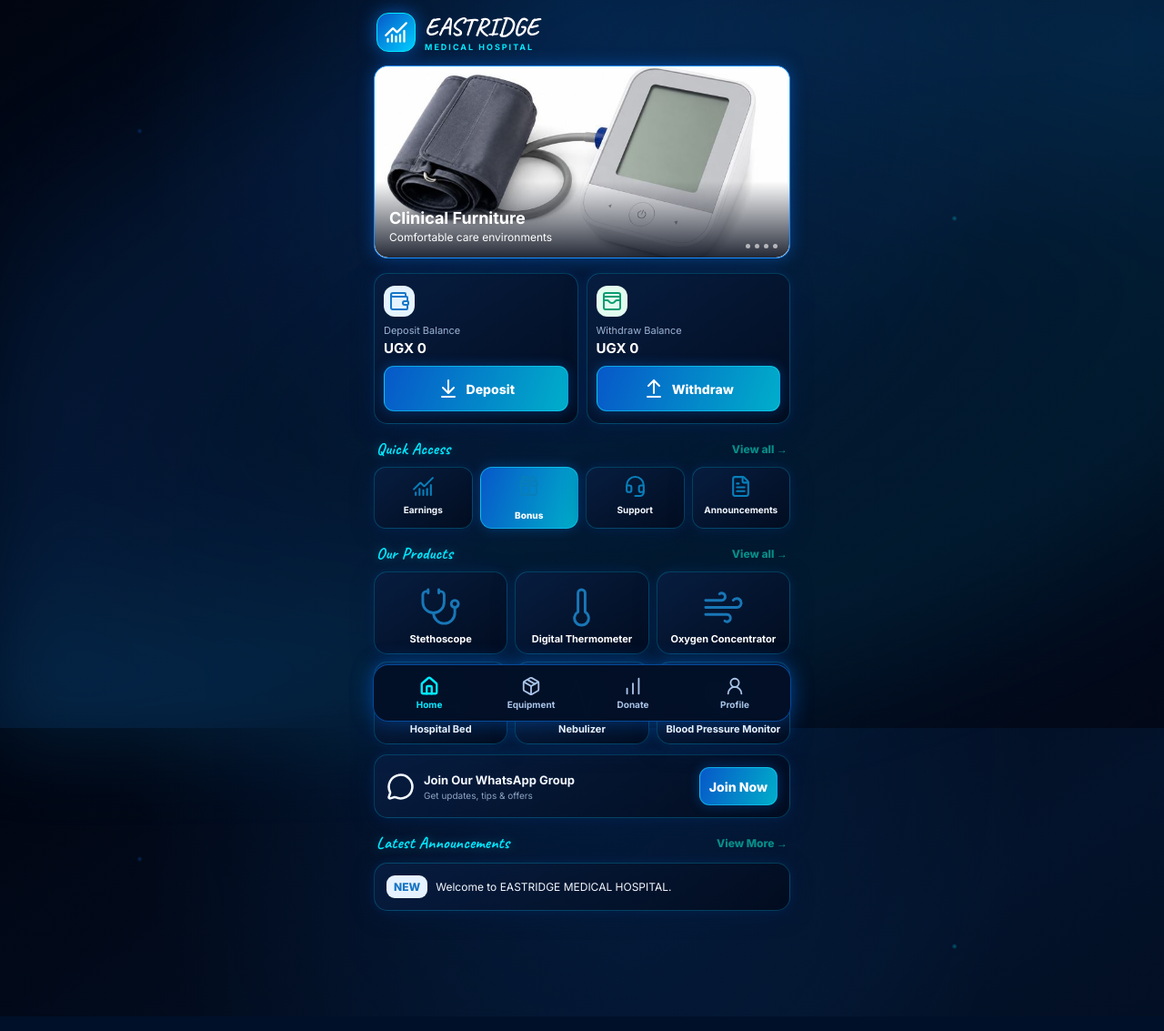
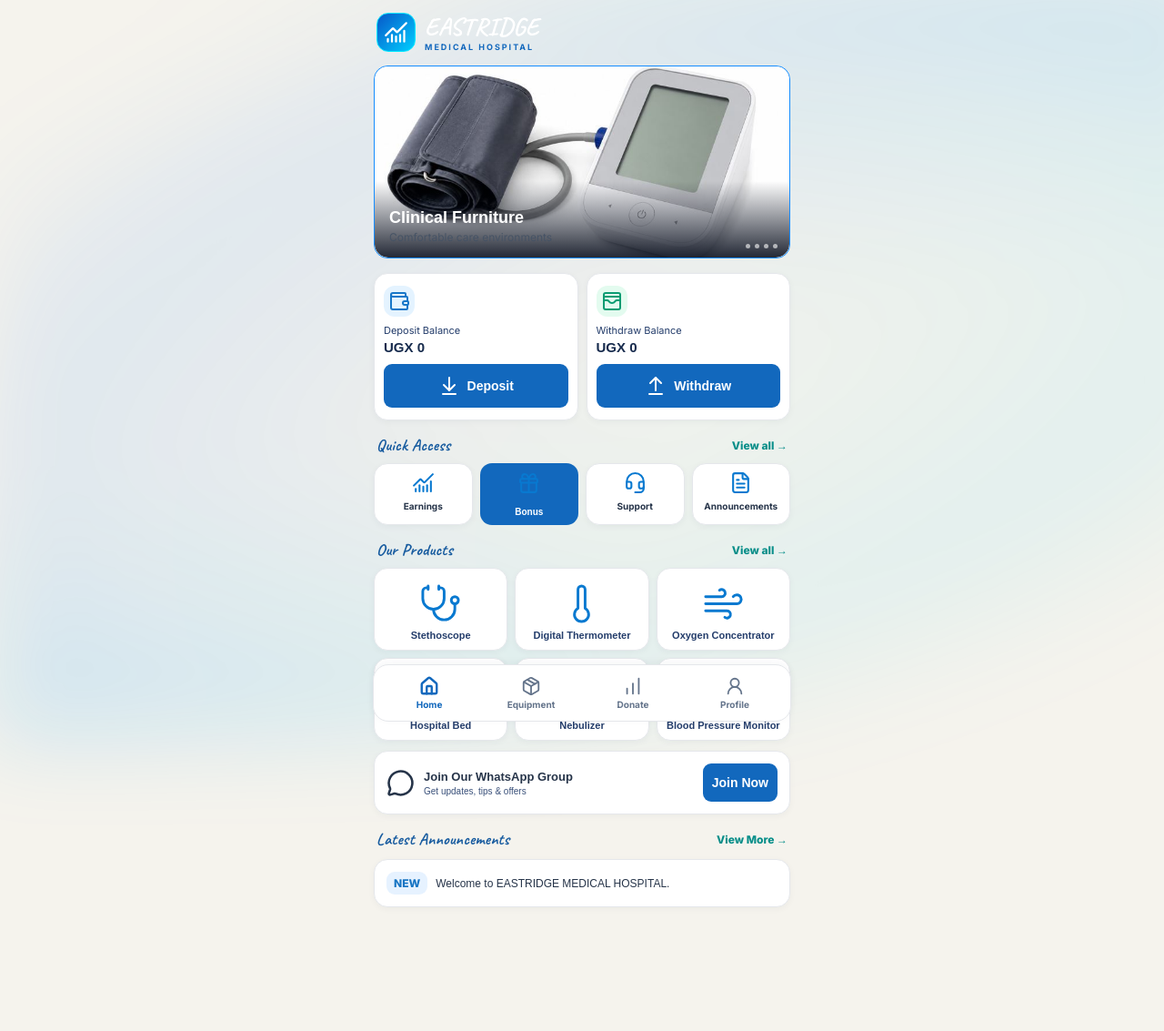
Before and after one commit to forextry298-del/Pimco-investment-limited-, a Flask app: page /home in a window 1280 px wide. Shown: the whole page at 91% size. Run offline with Flask 3, Linux system fonts and the light colour scheme; a user stored in the database is signed in; data comes from the database, SQL or seed files in the repository; data that the repository does not hold is empty.

Commit message:
Apply clean cream and white platform design

```diff
--- a/static/neon-redesign.css
+++ b/static/neon-redesign.css
@@ -221,3 +221,194 @@ img{max-width:100%}
  .bottomnav{width:96%!important}
  .section-head h2{font-size:17px!important}
 }
+
+/* FINAL COLOUR MATCH — REFERENCE IMAGE 1 */
+:root{
+ --cyan:#00dfff;
+ --blue:#087bd5;
+ --white:#ffffff;
+ --muted:#526581;
+}
+
+/* NEON CITY BACKGROUND */
+html,body{
+ background-color:#02091e!important;
+ color:#102958!important;
+}
+body{
+ background-image:
+ linear-gradient(180deg,rgba(1,8,35,.12),rgba(1,8,35,.18)),
+ url('/static/images/neon-city-circuit.jpg')!important;
+ background-size:cover!important;
+ background-position:center top!important;
+ background-attachment:fixed!important;
+}
+
+/* BRIGHT WHITE CARDS */
+.panel,.card,.balance,.notice,.announcement,
+.product,.quick a,.quick>button{
+ background:#f7f9ff!important;
+ color:#102958!important;
+ border:1px solid #d7e7ff!important;
+ border-radius:20px!important;
+ box-shadow:0 0 17px #3985ff66!important;
+}
+
+/* CARD TEXT */
+.panel p,.panel span,.panel label,
+.balance label,.notice small,.small,
+.product b,.quick a{
+ color:#243d6b!important;
+}
+.balance strong,.panel strong{
+ color:#071d4a!important;
+}
+.section-head h2{
+ color:#20dfff!important;
+ text-shadow:0 0 10px #087dff88!important;
+}
+
+/* TURQUOISE BUTTONS */
+.btn,button,.donate-button{
+ background:#079c98!important;
+ color:#fff!important;
+ border:1px solid #00d9d0!important;
+ box-shadow:0 0 14px #00c9bd55!important;
+}
+
+/* BLUE ICONS */
+.quick svg,.product svg{
+ color:#0879d0!important;
+}
+
+/* WHITE INPUTS */
+input,select,textarea{
+ background:#fff!important;
+ color:#102958!important;
+ border:1px solid #b9cce8!important;
+}
+input::placeholder,textarea::placeholder{
+ color:#71839d!important;
+}
+
+/* WHITE BOTTOM NAVIGATION */
+.bottomnav{
+ background:rgba(247,248,255,.98)!important;
+ border:1px solid #b8caff!important;
+ box-shadow:0 0 25px #347dff99!important;
+}
+.bottomnav a{color:#344b79!important}
+.bottomnav a.active{color:#079b91!important}
+
+/* KEEP ALL CONTENT VISIBLE */
+.wrap{
+ position:relative!important;
+ z-index:1!important;
+ padding-bottom:125px!important;
+ overflow:visible!important;
+}
+.panel,.card,.balance,.notice,.announcement{
+ height:auto!important;
+ max-height:none!important;
+ overflow:visible!important;
+}
+body{overflow-x:hidden!important;overflow-y:auto!important}
+
+/* FLAT DESIGN — REMOVE ALL GLOW */
+*,*::before,*::after{
+ text-shadow:none!important;
+}
+.panel,.card,.balance,.notice,.announcement,
+.product,.quick a,.quick>button,
+.brandmark,.bottomnav,.btn,button,
+.donate-button,.home-image-slider{
+ box-shadow:none!important;
+}
+.section-head h2{
+ text-shadow:none!important;
+}
+input,select,textarea{
+ box-shadow:none!important;
+}
+
+/* CLEAN CREAM PLATFORM DESIGN */
+:root{
+ --cyan:#1268bd;
+ --blue:#1268bd;
+ --white:#ffffff;
+ --muted:#667085;
+}
+
+html,body{
+ background:#f5f3ed!important;
+ color:#263449!important;
+ font-family:Arial,Helvetica,sans-serif!important;
+}
+
+body{
+ background-image:none!important;
+ background-attachment:scroll!important;
+}
+
+/* MAIN CONTENT */
+.wrap{
+ background:transparent!important;
+}
+
+/* WHITE CONTENT CARDS */
+.panel,.card,.balance,.notice,.announcement,
+.product,.quick a,.quick>button{
+ background:#fff!important;
+ color:#263449!important;
+ border:1px solid #e5e7eb!important;
+ border-radius:15px!important;
+ box-shadow:0 2px 7px #172b4d0b!important;
+}
+
+/* TEXT */
+h1,h2,h3,.section-head h2{
+ color:#175b9f!important;
+ text-shadow:none!important;
+}
+p,span,label,.small{
+ color:#465365;
+}
+.balance strong,.panel strong{
+ color:#172b4d!important;
+}
+
+/* BLUE BUTTONS */
+.btn,button,.donate-button{
+ background:#1268bd!important;
+ color:#fff!important;
+ border:0!important;
+ border-radius:9px!important;
+ box-shadow:none!important;
+}
+
+/* INPUTS */
+input,select,textarea{
+ background:#fff!important;
+ color:#263449!important;
+ border:1px solid #d7dce3!important;
+ box-shadow:none!important;
+}
+
+/* PRODUCT IMAGES */
+.product img{
+ object-fit:contain!important;
+}
+
+/* BOTTOM NAVIGATION */
+.bottomnav{
+ background:#fff!important;
+ border:1px solid #e5e7eb!important;
+ box-shadow:0 -2px 8px #172b4d0b!important;
+}
+.bottomnav a{color:#64748b!important}
+.bottomnav a.active{color:#1268bd!important}
+
+/* REMOVE ALL GLOW */
+*,*::before,*::after{
+ text-shadow:none!important;
+}
```
